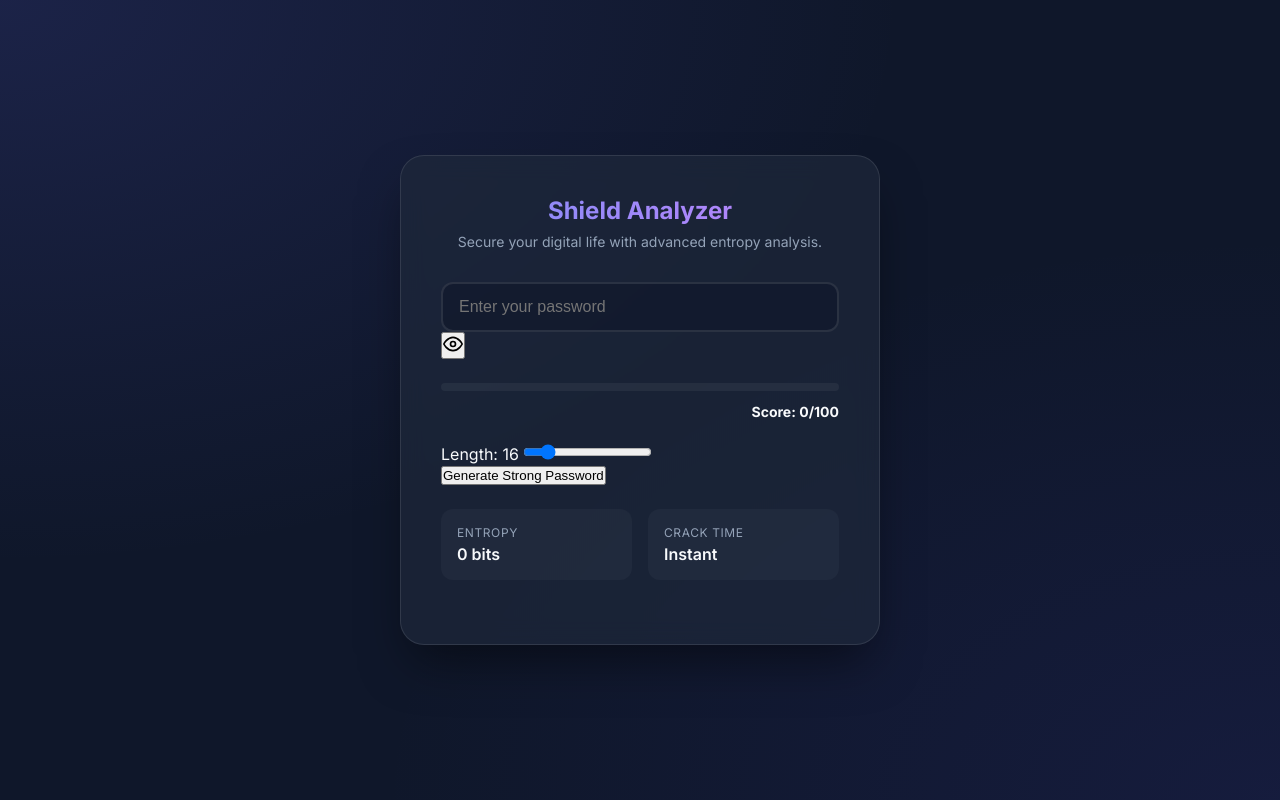
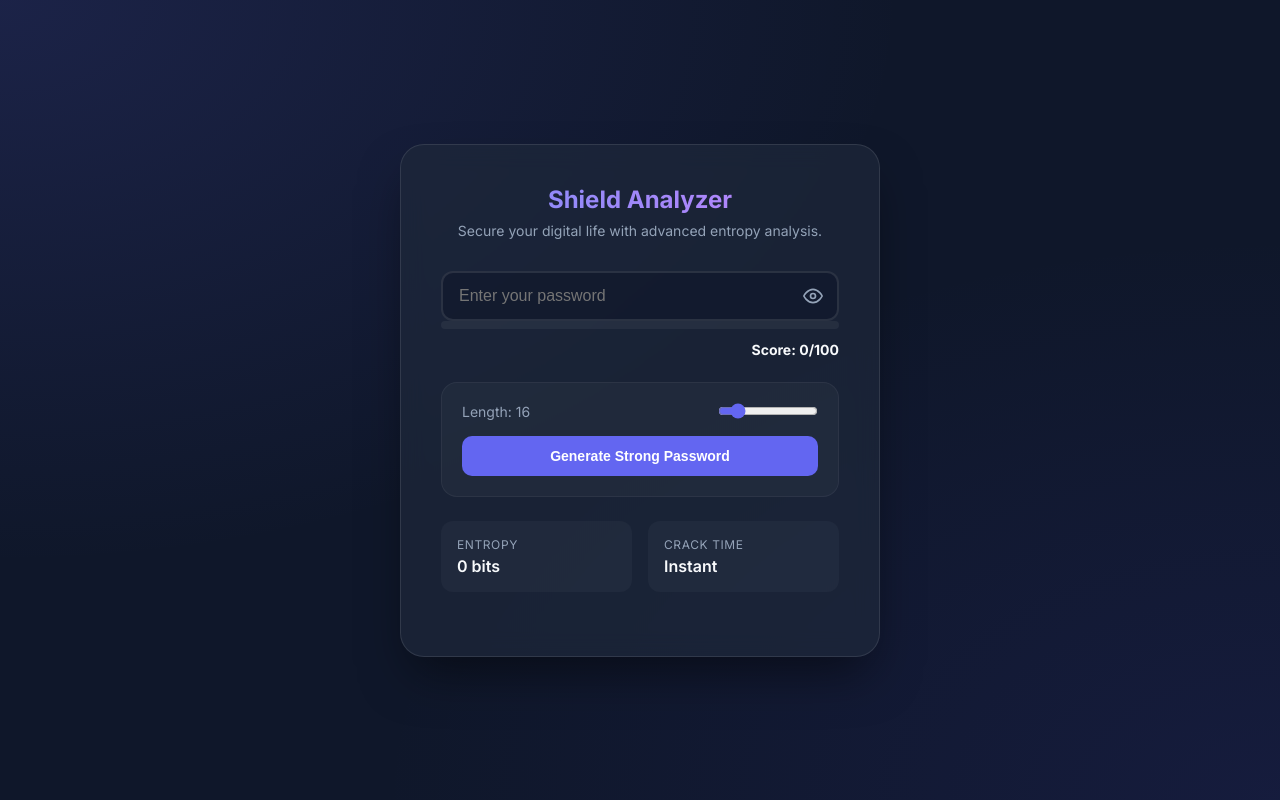
Before and after one commit to Ey0s/Password-Strength-Checker, a website: page web/index.html in a window 1280 px wide. Drawn offline with Linux system fonts and the light colour scheme.

Commit message:
fix and add styles

```diff
--- a/web/style.css
+++ b/web/style.css
@@ -48,6 +48,7 @@ h1 {
     margin-bottom: 8px;
     background: linear-gradient(to right, #818cf8, #c084fc);
     -webkit-background-clip: text;
+    background-clip: text;
     -webkit-text-fill-color: transparent;
     text-align: center;
 }
@@ -59,25 +60,95 @@ p.subtitle {
     margin-bottom: 32px;
 }
 
-.input-group {
-    margin-bottom: 24px;
+.password-wrapper {
+    position: relative;
+    display: flex;
+    align-items: center;
 }
 
-input[type="password"] {
+input[type="password"],
+input[type="text"] {
     width: 100%;
     background: rgba(15, 23, 42, 0.6);
     border: 2px solid rgba(255, 255, 255, 0.1);
     border-radius: 12px;
     padding: 14px 16px;
+    padding-right: 50px;
     color: white;
     font-size: 16px;
     transition: all 0.2s;
     outline: none;
 }
 
-input[type="password"]:focus {
+input[type="password"]:focus,
+input[type="text"]:focus {
     border-color: var(--primary);
     box-shadow: 0 0 0 4px rgba(99, 102, 241, 0.2);
+}
+
+#toggle-password {
+    position: absolute;
+    right: 12px;
+    background: none;
+    border: none;
+    color: var(--text-muted);
+    cursor: pointer;
+    padding: 4px;
+    display: flex;
+    align-items: center;
+    justify-content: center;
+    transition: color 0.2s;
+}
+
+#toggle-password:hover {
+    color: var(--text);
+}
+
+.generator-section {
+    background: rgba(255, 255, 255, 0.03);
+    border-radius: 16px;
+    padding: 20px;
+    margin-bottom: 24px;
+    border: 1px solid rgba(255, 255, 255, 0.05);
+}
+
+.generator-controls {
+    display: flex;
+    justify-content: space-between;
+    align-items: center;
+    margin-bottom: 16px;
+}
+
+.generator-controls label {
+    font-size: 14px;
+    color: var(--text-muted);
+}
+
+#length-slider {
+    width: 100px;
+    accent-color: var(--primary);
+}
+
+.secondary-btn {
+    width: 100%;
+    background: var(--primary);
+    color: white;
+    border: none;
+    border-radius: 10px;
+    padding: 12px;
+    font-size: 14px;
+    font-weight: 600;
+    cursor: pointer;
+    transition: all 0.2s;
+}
+
+.secondary-btn:hover {
+    background: var(--primary-hover);
+    transform: translateY(-1px);
+}
+
+.secondary-btn:active {
+    transform: translateY(0);
 }
 
 .meter-container {
```
